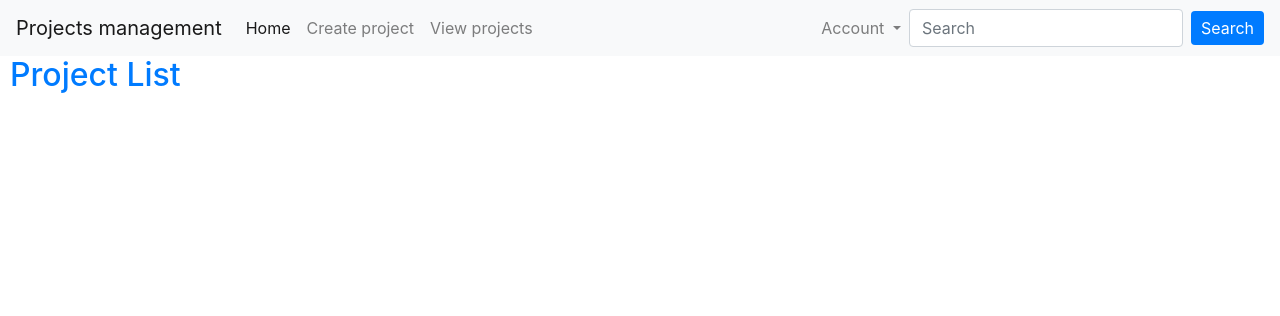
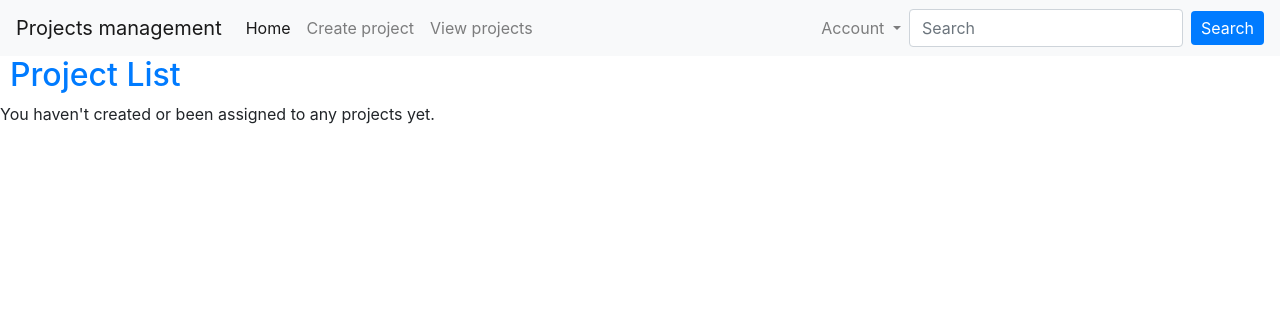
Before and after one commit to aleksandraskolasinska/project-management, a Django app: page /tasks/projects/ in a window 1280 px wide. Shown: the top 316 px of the page. Run offline with Django 4.2, Linux system fonts and the light colour scheme; the visitor is signed in with stand-in values (Sample User, id 1); data that the repository does not hold is empty.

Commit message:
fixed viewing for non assigned users

```diff
--- a/tasks/templates/tasks/project_list.html
+++ b/tasks/templates/tasks/project_list.html
@@ -3,6 +3,9 @@
 {% block content %}
 <div class="colour-title">
 <h2>Project List</h2></div>
+{% if no_projects_message %}
+    <p>{{ no_projects_message }}</p>
+  {% endif %}
 <ul class="project-list">
     {% for project in projects %}
         <li class="project-item">
--- a/tasks/views.py
+++ b/tasks/views.py
@@ -2,6 +2,7 @@ from django.shortcuts import render, redirect, get_object_or_404
 from django.http import HttpResponse, HttpResponseRedirect, Http404, HttpResponseForbidden
 from django.views import generic
 from django.urls import reverse, reverse_lazy
+# from django.db.models import Q
 
 from django.contrib.auth.views import LoginView, LogoutView, PasswordChangeView
 from django.contrib.auth.decorators import login_required
@@ -15,8 +16,21 @@ def home(request):
 
 @login_required
 def project_list(request):
-    projects = Project.objects.all()
-    return render(request, 'tasks/project_list.html', {'projects': projects})
+    if request.user.is_superuser:
+        projects = Project.objects.all()
+    else:
+        projects = Project.objects.filter(created_by=request.user) | Project.objects.filter(assigned_users=request.user)
+
+    if not projects:
+        no_projects_message = "You haven't created or been assigned to any projects yet."
+        return render(request, 'tasks/project_list.html', {'no_projects_message':no_projects_message})
+
+    return render(request, 'tasks/project_list.html', {
+        'projects': projects,
+    })
+
+
+    # return render(request, 'tasks/project_list.html', {'projects': projects})
 
 @login_required
 def project_detail(request, project_id):
```
